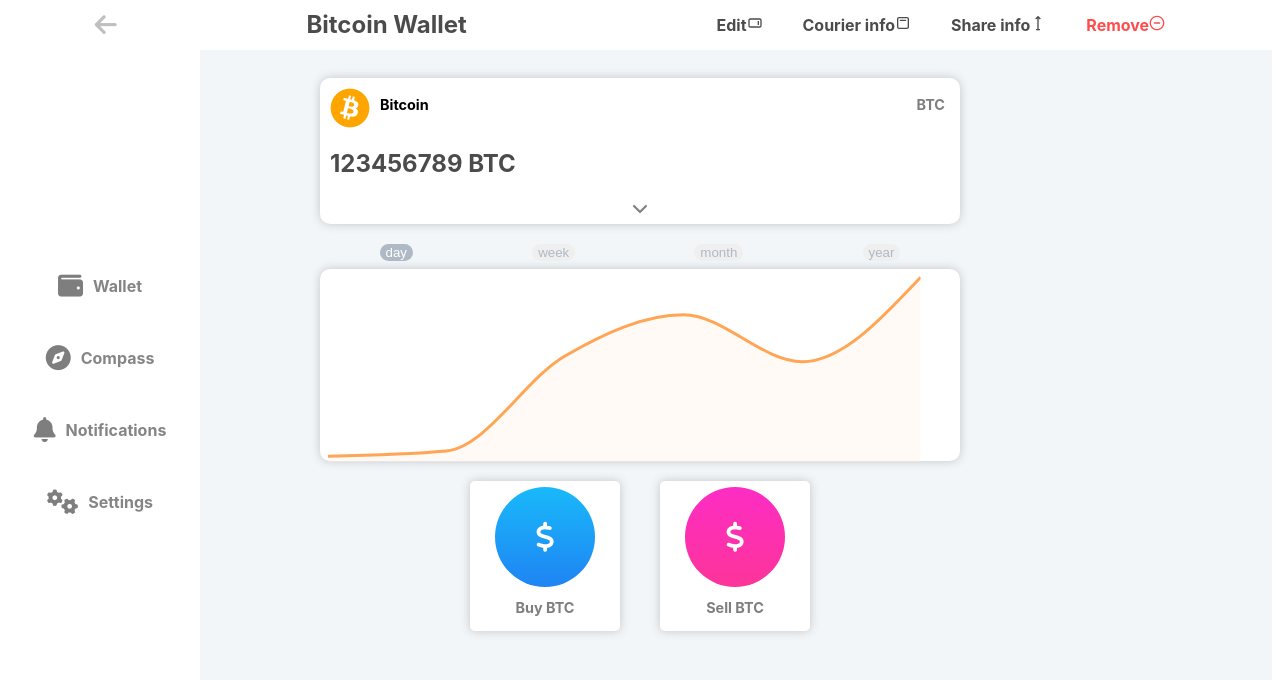
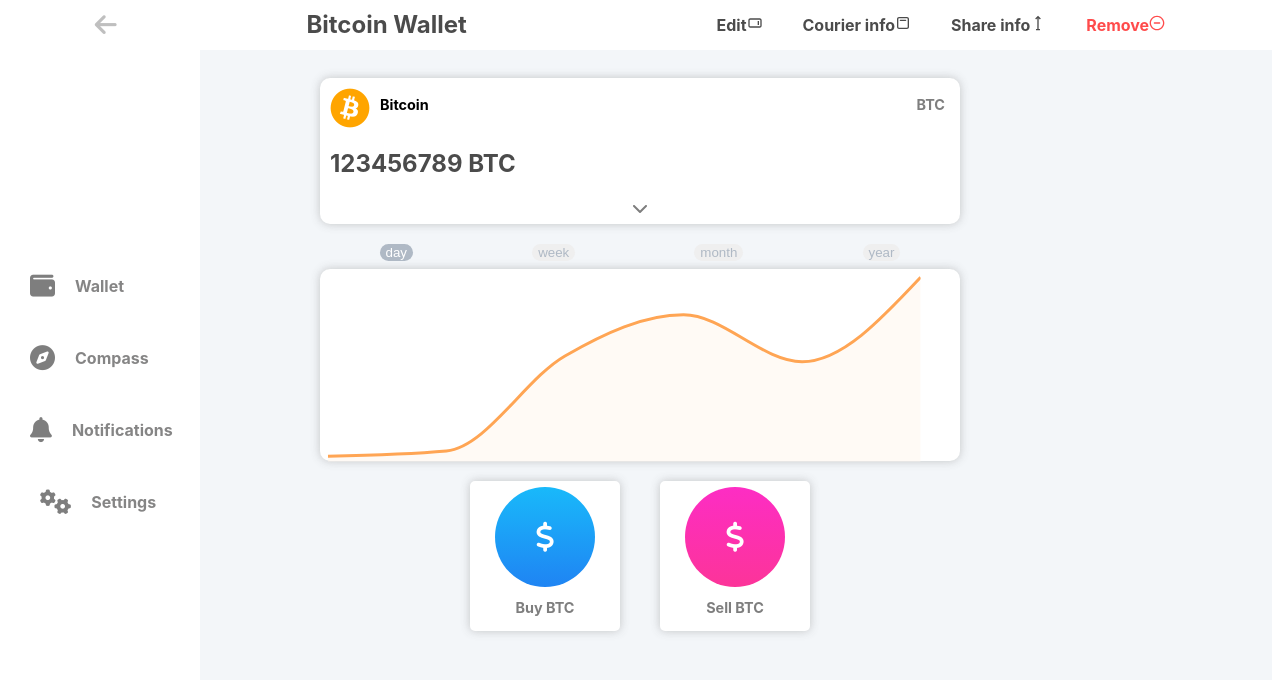
Before and after one commit to Immarculate/mathrank, a React (Vite) app: page / in a window 1280 px wide. Shown: the top 680 px of the page. Built offline with nearby package versions, Linux system fonts and the light colour scheme; a web font is replaced by a local one.

Commit message:
last commit

```diff
--- a/src/App.jsx
+++ b/src/App.jsx
@@ -1,30 +1,27 @@
 // import "./App.css";
-import { useEffect, useState } from "react";
+import { useState } from "react";
 import Bottombar from "./components/Bottombar";
 import Hero from "./components/Hero";
 import Nav from "./components/Nav";
 import SideBar from "./components/SideBar";
 
 function App() {
-  const [, setIsSmallScreen] = useState(window.innerWidth <= 425);
 
-  useEffect(() => {
-    const handleResize = () => {
-      setIsSmallScreen(window.innerWidth <= 768);
-    };
+  const [isNavOpen, setIsNavOpen] = useState(false);
 
-    window.addEventListener("resize", handleResize);
 
-    return () => {
-      window.removeEventListener("resize", handleResize);
-    };
-  }, []);
+
+  const toggleNav = () => {
+    setIsNavOpen(!isNavOpen);
+  };
+
+
 
   return (
-    <div className="bg-gray flex-col">
-      <Nav />
+    <div className={` flex-col h-full `}>
+      <Nav toggleNav={toggleNav} isNavOpen={isNavOpen} />
 
-      <div className="flex">
+      <div onClick={ isNavOpen && toggleNav } className={` flex ${isNavOpen ? 'body-color' : 'bg-gray' }`}>
         <div className="lg-bg-content"><SideBar /></div>
         <div  className="smt-content f-1"><Hero /></div>
       </div>
--- a/src/components/Hero.jsx
+++ b/src/components/Hero.jsx
@@ -54,48 +54,6 @@
       { name: "Jun", uv: 2300, pv: 3800, amt: 2500 },
       { name: "Jul", uv: 3490, pv: 4300, amt: 2100 },
     ],
-    // {
-    //   name: 'Page A',
-    //   uv: 4000,
-    //   pv: 2400,
-    //   amt: 2400,
-    // },
-    // {
-    //   name: 'Page B',
-    //   uv: 3000;
-    //   pv: 1398;
-    //   amt: 2210;
-    // },
-    // {
-    //   name: 'Page C',
-    //   uv: 2000,
-    //   pv: 9800,
-    //   amt: 2290,
-    // },
-    // {
-    //   name: 'Page D',
-    //   uv: 2780,
-    //   pv: 3908,
-    //   amt: 2000,
-    // },
-    // {
-    //   name: 'Page E',
-    //   uv: 1890,
-    //   pv: 4800,
-    //   amt: 2181,
-    // },
-    // {
-    //   name: 'Page F',
-    //   uv: 2390,
-    //   pv: 3800,
-    //   amt: 2500,
-    // },
-    // {
-    //   name: 'Page G',
-    //   uv: 3490,
-    //   pv: 4300,
-    //   amt: 2100,
-    // },
   };
 
   const handlePeriodChange = (period) => {
@@ -126,43 +84,6 @@
           ))}
         </div>
         <div className="bg-white w-3 h-3 flex justify-center items-center shadow-box border-rounded-2">
-          {/* <LineChart
-            width={250}
-            height={150}
-            data={dataByPeriod[selectedPeriod]}
-          >
-
-            <Tooltip />
-            <Legend />
-
-            <Line
-              className="graphshadow"
-              type="monotone"
-              dataKey="pv"
-              style={{
-                stroke: "url(#gradient)",
-                strokeWidth: 3,
-                filter: "url(#orangeShadow)",
-              }}
-            />
-            <defs>
-              <linearGradient id="gradient" x1="0%" y1="0%" x2="100%" y2="0%">
-                <stop
-                  offset="0%"
-                  style={{ stopColor: "#FFAD5E", stopOpacity: 1 }}
-                />
-                <stop
-                  offset="100%"
-                  style={{ stopColor: "#FFCB4A", stopOpacity: 1 }}
-                />
-              </linearGradient>
-              <filter id="orangeShadow" x="0" y="0" width="150%" height="150%">
-                <feOffset result="offOut" in="SourceAlpha" dx="0" dy="6" />
-                <feGaussianBlur result="blurOut" in="offOut" stdDeviation="3" />
-                <feBlend in="SourceGraphic" in2="blurOut" mode="normal" />
-              </filter>
-            </defs>
-          </LineChart> */}
           <AreaChart className="flex justify-center items-center"
           width={250}
             height={140}
@@ -232,9 +153,7 @@
             bottom: 2,
           }}
         >
-          {/* <CartesianGrid strokeDasharray="3 3" />
-          <XAxis dataKey="name" />
-          <YAxis /> */}
+
           <Tooltip />
           <Label value="name" offset={0} position="insideTop" />
           <Label value="day" offset={0} position="insideBottom" />
@@ -245,7 +164,7 @@
 
       {/* large device */}
       <div className="flex flex-between mb-3 sm-none">
-        <div className="bg-white flex flex-col flex-box box items-center justify-center border-rounded h-2 w-2 m-3 shadow-box ">
+        <div className="bg-white flex flex-col flex-box box items-center justify-center border-rounded h-10 w-2 m-3 shadow-box ">
           <div className="flex justify-center items-center bg-blue-gradient border-rounded-3 h-4 w-4 mt-1">
             <i
               className="fas fa-dollar-sign"
@@ -255,7 +174,7 @@
           <p className="text-xl opacity-50 text-bold body">Buy BTC</p>
         </div>
 
-        <div className="bg-white flex flex-col box items-center justify-center border-rounded h-2 w-2 m-3 shadow-box ">
+        <div className="bg-white flex flex-col box items-center justify-center border-rounded h-10 w-2 m-3 shadow-box ">
           <div className="flex justify-center items-center bg-orange-gradient border-rounded-3 h-4 w-4 mt-1">
             <i
               className="fas fa-dollar-sign"
--- a/src/components/Nav.jsx
+++ b/src/components/Nav.jsx
@@ -1,3 +1,4 @@
+/* eslint-disable react/prop-types */
 // eslint-disable-next-line no-unused-vars
 import React, { useState, useEffect } from "react";
 import { CgArrowLongUpL } from "react-icons/cg";
@@ -5,8 +6,7 @@
 import { CgRemove } from "react-icons/cg";
 import { CgToolbarRight } from "react-icons/cg";
 
-const Nav = () => {
-  const [isNavOpen, setIsNavOpen] = useState(false);
+const Nav = ({ toggleNav, isNavOpen }) => {
   const [isSmallScreen, setIsSmallScreen] = useState(window.innerWidth <= 425);
 
   useEffect(() => {
@@ -21,25 +21,23 @@
     };
   }, []);
 
-  const toggleNav = () => {
-    setIsNavOpen(!isNavOpen);
-  };
+
 
   const navLinks = [
-    { className: "", title: "Edit", icon: <CgToolbarRight /> },
-    { className: "", title: "Courier info", icon: <CgCalendarTwo /> },
-    { className: "", title: "Share info", icon: <CgArrowLongUpL />  },
-    { className: "text-red", title: "Remove", icon: <CgRemove value={{ color: "red" }}/> },
+    { className: "text-xl-1 body", title: "Edit", icon: <CgToolbarRight /> },
+    { className: "text-xl-1", title: "Courier info", icon: <CgCalendarTwo /> },
+    { className: "text-xl-1", title: "Share info", icon: <CgArrowLongUpL />  },
+    { className: "text-xl-1 text-red", title: "Remove", icon: <CgRemove value={{ color: "red" }}/> },
   ];
 
   return (
-    <div className={`h-1 w-full nav-bar ${isSmallScreen ? 'sm-content' : 'lg-content'}`}>
-    {isNavOpen && (
+    <div className={`h-1 w-full nav-bar ${toggleNav ? 'bg-white' : 'bg-gray'} ${isSmallScreen ? 'sm-content' : 'lg-content'}`}>
+    {/* {isNavOpen && (
         <div
           className="fixed inset-0 bg-black opacity-50 z-50"
           onClick={toggleNav}
         />
-      )}
+      )} */}
     {/* div a */}
        <div className="flex h-1 w-full bg-white items-center justify-between nav-bar lg-content">
        <div className="">
--- a/src/components/SideBar.jsx
+++ b/src/components/SideBar.jsx
@@ -5,10 +5,10 @@
   return (
     <div className="h-full bg-white flex-col items-center  side-bar-div lg-bg-content">
       <div className='h-8 mt-6'>
-      <div className="flex justify-center items-center div w-7 border-rounded-2"><i className="fas fa-wallet" style={{ color: 'black', fontSize: '25px', opacity: '0.5' }}></i> <p className='ml-1 body text-bold opacity-50'>Wallet</p></div>
-      <div className="flex justify-center items-center div w-7 border-rounded-2 mt-2"><i className="fas fa-compass" style={{ color: 'black', fontSize: '25px', opacity: '0.5' }}></i><p className='ml-1 body opacity-50 text-bold'>Compass</p></div>
-      <div className="flex justify-center items-center div w-7 border-rounded-2 mt-2"><i className="fas fa-bell" style={{ color: 'black', fontSize: '25px', opacity: '0.5' }}></i><p className='ml-1 body opacity-50 text-bold'>Notifications</p></div>
-      <div className="flex justify-center items-center div w-7 border-rounded-2 mt-2"><i className="fas fa-cogs" style={{ color: 'black', fontSize: '25px', opacity: '0.5', hover: 'white' }}></i><p className='ml-1 body opacity-50 text-bold'>Settings</p></div>
+      <div className="flex items-center div w-7 border-rounded-2"><i className="fas fa-wallet" style={{ margin: '10px', color: 'black', fontSize: '25px', opacity: '0.5' }}></i> <p className='ml-1 body text-bold opacity-50'>Wallet</p></div>
+      <div className="flex items-center div w-7 border-rounded-2 mt-2"><i className="fas fa-compass" style={{ margin: '10px', color: 'black', fontSize: '25px', opacity: '0.5' }}></i><p className='ml-1 body opacity-50 text-bold'>Compass</p></div>
+      <div className="flex items-center div w-7 border-rounded-2 mt-2"><i className="fas fa-bell" style={{ margin: '10px', color: 'black', fontSize: '25px', opacity: '0.5' }}></i><p className='ml-1 body opacity-50 text-bold'>Notifications</p></div>
+      <div className="flex ml-1 items-center div w-7 border-rounded-2 mt-2"><i className="fas fa-cogs" style={{ margin: '10px', color: 'black', fontSize: '25px', opacity: '0.5', hover: 'white' }}></i><p className='ml-1 body opacity-50 text-bold'>Settings</p></div>
       </div>
     </div>
   );
--- a/src/styles.css
+++ b/src/styles.css
@@ -104,6 +104,7 @@
 .h-7 { height: 150px; }
 .h-8 {height: 500px}
 .w-9 {width: 250px; }
+.h-10 {height: 80px;}
 
 
 /* // Opacity Utilities */
@@ -144,13 +145,12 @@
 .navbar-menu {
     display: flex;
     flex-direction: column;
-    /* justify-content: center;
-    align-items: center; */
+
     position: absolute;
     top: 45px;
     right: 0px;
     background-color: #fffafa;
-    min-width: 100px;
+    min-width: 150px;
     border-radius: 5px;
     box-shadow: 0 0 10px rgba(68, 67, 67, 0.3);
   }
@@ -197,6 +197,10 @@
     color: #f5eded;
   }
 
+  .body-color {
+    background-color: rgb(70, 69, 69);
+    opacity: 0.10;
+  }
   .div:hover {
     cursor: pointer;
     color: #fff;
@@ -284,7 +288,7 @@
 
   .hide-lg {display: none;}
 
-  .lg {@media screen and (min-width: 425px) {
+  .lg {@media screen and (min-width: 490px) {
     .box-div {
       display: flex;
       max-width: 200px;
@@ -297,14 +301,14 @@
   width: 100%;
 }
 
-@media screen and (min-width: 425px) {
+@media screen and (min-width: 490px) {
   .sm-none {
     display: none;
   }
 
 }
 
-@media screen and (min-width: 425px) {
+@media screen and (min-width: 490px) {
   .lg-content {
     width: 100%;
   }
@@ -316,7 +320,7 @@
 .smt-content {
   width: 100%;
 }
-@media screen and (max-width: 425px) {
+@media screen and (max-width: 485px) {
   .lg-bg-content {
     display: none;
   }
```
